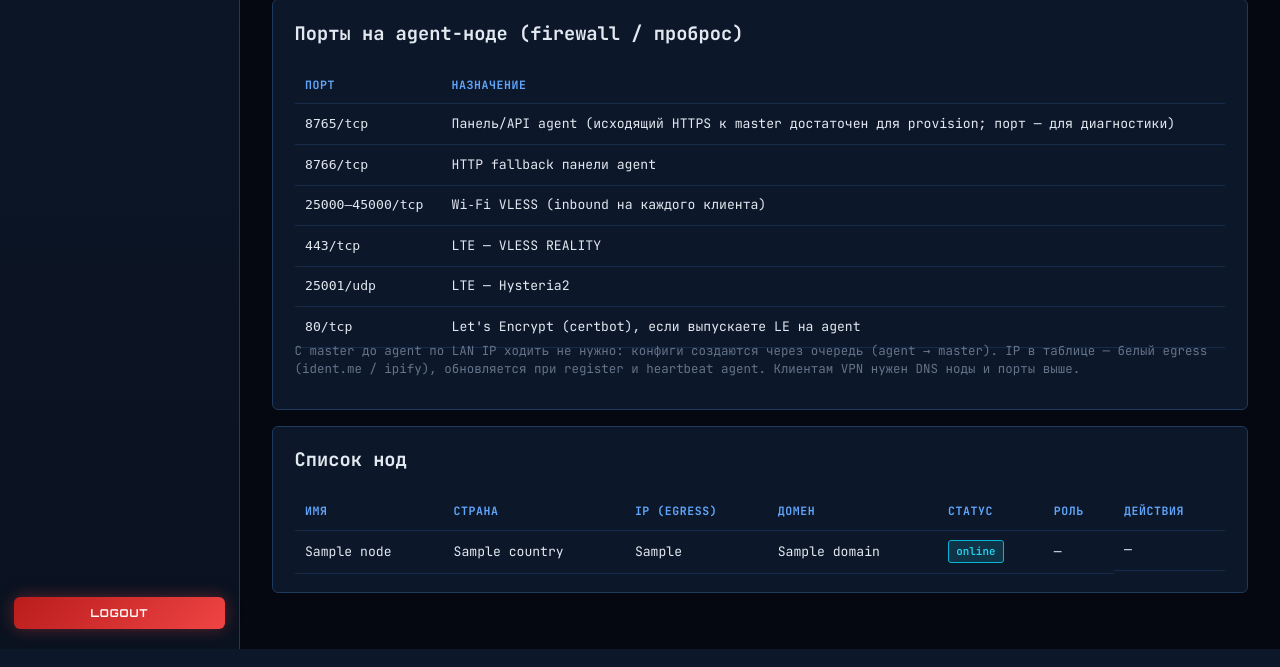
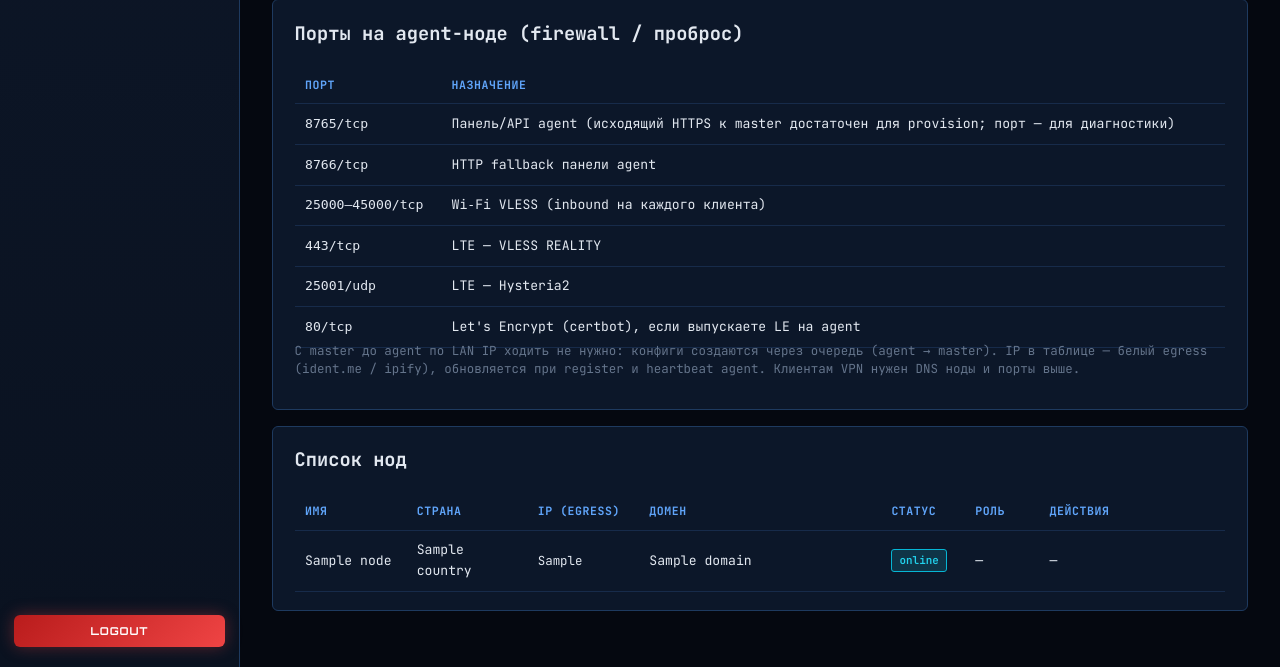
Before and after one commit to sweetpotatohack/vless-manager, a FastAPI app: template panel/app/templates/nodes.html in a window 1280 px wide. Shown: the part 1043-1710 px from the top of the page. Run offline with FastAPI, Linux system fonts and the light colour scheme; the template is opened without the code that fills it: most values are stand-ins (such as "Sample title", 1, 10 or a date in 2020); parts of the project's set-up code (start-up, migrations or seed data) failed here and were passed over.

Commit message:
Fix nodes table layout for domain form and install actions.
Use fixed column widths, horizontal scroll, and compact action buttons.

Co-authored-by: Cursor <cursoragent@cursor.com>

```diff
--- a/panel/app/static/style.css
+++ b/panel/app/static/style.css
@@ -315,9 +315,82 @@ input:focus, select:focus {
 .logout-form .btn-red { width: 100%; }
 
 table { width: 100%; border-collapse: collapse; font-size: 0.82rem; }
-th, td { text-align: left; padding: 0.6rem 0.65rem; border-bottom: 1px solid rgba(30, 58, 95, 0.6); }
+th, td { text-align: left; padding: 0.6rem 0.65rem; border-bottom: 1px solid rgba(30, 58, 95, 0.6); vertical-align: middle; }
 th { color: var(--blue-bright); font-size: 0.72rem; text-transform: uppercase; letter-spacing: 0.05em; }
 tbody tr:hover { background: rgba(59, 130, 246, 0.04); }
+
+.table-scroll {
+  width: 100%;
+  overflow-x: auto;
+  -webkit-overflow-scrolling: touch;
+}
+
+.table-nodes {
+  table-layout: fixed;
+  min-width: 880px;
+}
+
+.table-nodes th:nth-child(1),
+.table-nodes td:nth-child(1) { width: 12%; }
+.table-nodes th:nth-child(2),
+.table-nodes td:nth-child(2) { width: 13%; }
+.table-nodes th:nth-child(3),
+.table-nodes td:nth-child(3) { width: 12%; }
+.table-nodes th:nth-child(4),
+.table-nodes td:nth-child(4) { width: 26%; }
+.table-nodes th:nth-child(5),
+.table-nodes td:nth-child(5) { width: 9%; }
+.table-nodes th:nth-child(6),
+.table-nodes td:nth-child(6) { width: 8%; }
+.table-nodes th:nth-child(7),
+.table-nodes td:nth-child(7) { width: 20%; }
+
+.cell-clip {
+  overflow: hidden;
+  text-overflow: ellipsis;
+  white-space: nowrap;
+}
+
+.cell-mono { font-size: 0.78rem; }
+
+.cell-domain { overflow: hidden; }
+
+.nodes-domain-form {
+  display: flex;
+  align-items: center;
+  gap: 0.35rem;
+  max-width: 100%;
+  min-width: 0;
+}
+
+.nodes-domain-input {
+  flex: 1 1 auto;
+  min-width: 0;
+  width: 100%;
+  padding: 0.35rem 0.5rem;
+  font-size: 0.75rem;
+}
+
+.cell-actions { white-space: nowrap; }
+
+.nodes-actions {
+  display: inline-flex;
+  flex-wrap: nowrap;
+  align-items: center;
+  gap: 0.35rem;
+}
+
+.nodes-actions form {
+  display: inline-flex;
+  margin: 0;
+}
+
+.btn-xs {
+  padding: 0.35rem 0.55rem;
+  font-size: 0.62rem;
+  white-space: nowrap;
+  flex-shrink: 0;
+}
 
 .badge {
   display: inline-block;
--- a/panel/app/templates/base.html
+++ b/panel/app/templates/base.html
@@ -6,7 +6,7 @@
   <title>{{ title }}</title>
   <link rel="preconnect" href="https://fonts.googleapis.com">
   <link href="https://fonts.googleapis.com/css2?family=JetBrains+Mono:wght@400;600;700&family=Orbitron:wght@500;700&display=swap" rel="stylesheet">
-  <link rel="stylesheet" href="/static/style.css?v=6">
+  <link rel="stylesheet" href="/static/style.css?v=7">
 </head>
 <body>
 <div class="scanlines" aria-hidden="true"></div>
--- a/panel/app/templates/nodes.html
+++ b/panel/app/templates/nodes.html
@@ -61,7 +61,8 @@
 
 <div class="card">
   <h3 style="margin-top:0">Список нод</h3>
-  <table>
+  <div class="table-scroll">
+  <table class="table-nodes">
     <thead>
       <tr>
         <th>Имя</th>
@@ -76,17 +77,17 @@
     <tbody>
     {% for n in nodes %}
       <tr>
-        <td>{{ n.name }}</td>
+        <td class="cell-clip">{{ n.name }}</td>
         <td>{{ node_region_display(n) }}</td>
-        <td>{{ n.public_ip or '—' }}</td>
-        <td>
+        <td class="cell-mono cell-clip">{{ n.public_ip or '—' }}</td>
+        <td class="cell-domain">
           {% if n.role == 'remote' %}
-          <form method="post" action="/nodes/{{ n.id }}/domain" class="form-inline" style="display:flex;gap:0.35rem;align-items:center;flex-wrap:wrap">
+          <form method="post" action="/nodes/{{ n.id }}/domain" class="nodes-domain-form">
             {% include "csrf_input.html" %}
-            <input type="text" name="domain" value="{{ n.domain }}" required style="min-width:10rem;max-width:14rem;padding:0.35rem 0.5rem;font-size:0.8rem">
-            <button type="submit" class="btn btn-blue" style="padding:0.3rem 0.55rem;font-size:0.62rem">DNS</button>
+            <input type="text" name="domain" value="{{ n.domain }}" required class="nodes-domain-input" title="{{ n.domain }}">
+            <button type="submit" class="btn btn-blue btn-xs">DNS</button>
           </form>
-          {% else %}{{ n.domain }}{% endif %}
+          {% else %}<span class="cell-clip">{{ n.domain }}</span>{% endif %}
         </td>
         <td>
           {% if n.agent_status == 'online' %}<span class="badge badge-ok">online</span>
@@ -94,18 +95,21 @@
           {% else %}<span class="badge badge-warn">{{ n.agent_status }}</span>{% endif %}
         </td>
         <td>{{ node_role_display(n) }}</td>
-        <td class="form-actions" style="margin:0">
+        <td class="cell-actions">
           {% if n.api_token and n.role == 'remote' %}
-          <a class="btn btn-amber" style="padding:0.35rem 0.65rem;font-size:0.62rem" href="/nodes/{{ n.id }}/install.sh">install.sh</a>
-          <form method="post" action="/nodes/{{ n.id }}/delete" style="display:inline" onsubmit="return confirm('Удалить ноду «{{ n.name }}» и все её записи в Proxy?');">
-            {% include "csrf_input.html" %}
-            <button type="submit" class="btn btn-red" style="padding:0.35rem 0.65rem;font-size:0.62rem">Удалить</button>
-          </form>
+          <div class="nodes-actions">
+            <a class="btn btn-amber btn-xs" href="/nodes/{{ n.id }}/install.sh">install.sh</a>
+            <form method="post" action="/nodes/{{ n.id }}/delete" onsubmit="return confirm('Удалить ноду «{{ n.name }}» и все её записи в Proxy?');">
+              {% include "csrf_input.html" %}
+              <button type="submit" class="btn btn-red btn-xs">Удалить</button>
+            </form>
+          </div>
           {% else %}—{% endif %}
         </td>
       </tr>
     {% endfor %}
     </tbody>
   </table>
+  </div>
 </div>
 {% endblock %}
```
